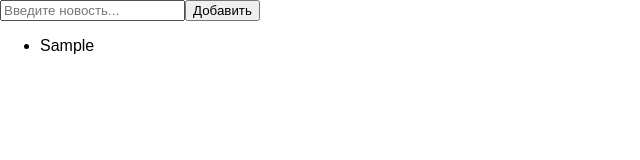
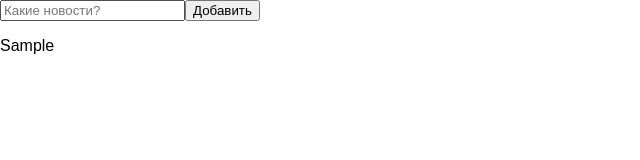
Before and after one commit to TrubinEN/lessons, a React (Create React App) app: page / in a window 1280 px wide. Both pictures are taken after typing "Sample" into the empty fields and a click on the button "Добавить". Shown: the top 160 px of the page, without its empty margins (0-640 px from the left). Built offline with nearby package versions, Linux system fonts and the light colour scheme; the HTML template or start-up script is replaced by a standard one.

Commit message:
remove this.news

```diff
--- a/src/App.js
+++ b/src/App.js
@@ -5,38 +5,41 @@ export default class App extends React.Component {
   constructor(props) {
     super(props);
     this.state = {
-      value: ""
+      newsInput: "",
+      news: []
     };
-    this.listNews = [];
   }
   handleChange = event => {
     this.setState({
-      value: event.target.value
+      newsInput: event.target.value
     });
   };
-  addNews = event => {
-    this.listNews.push(this.state.value);
-    this.setState({
-      value: ""
+  handleNewPost = event => {
+    this.setState((prevState, props) => {
+      const news = prevState.news;
+      news.push(prevState.newsInput);
+      return {
+        newsInput: "",
+        news: news
+      };
     });
   };
   render() {
-    let value = this.state.value;
-
+    const { newsInput: value, news } = this.state;
     return (
-      <React.Fragment>
+      <div className="App">
         <input
           onChange={this.handleChange}
           value={value}
-          placeholder="Введите новость..."
+          placeholder="Какие новости?"
         />
-
-        <button onClick={this.addNews}>Добавить</button>
-
-        <ul>
-          {this.listNews.map((news, i) => <NewsPost key={i} value={news} />)}
-        </ul>
-      </React.Fragment>
+        <button onClick={this.handleNewPost}>Добавить</button>
+        <div>
+          {news.map((text, i) => {
+            return <NewsPost key={text} text={text} />;
+          })}
+        </div>
+      </div>
     );
   }
 }
--- a/src/NewsPost.js
+++ b/src/NewsPost.js
@@ -2,6 +2,7 @@ import React from "react";
 
 export default class NewsPost extends React.Component {
   render() {
-    return <li>{this.props.value}</li>;
+    const { text = "" } = this.props;
+    return <p>{text}</p>;
   }
 }
```
Also changed, not shown: 1 other file (tests, documents, lock files or other folders).
